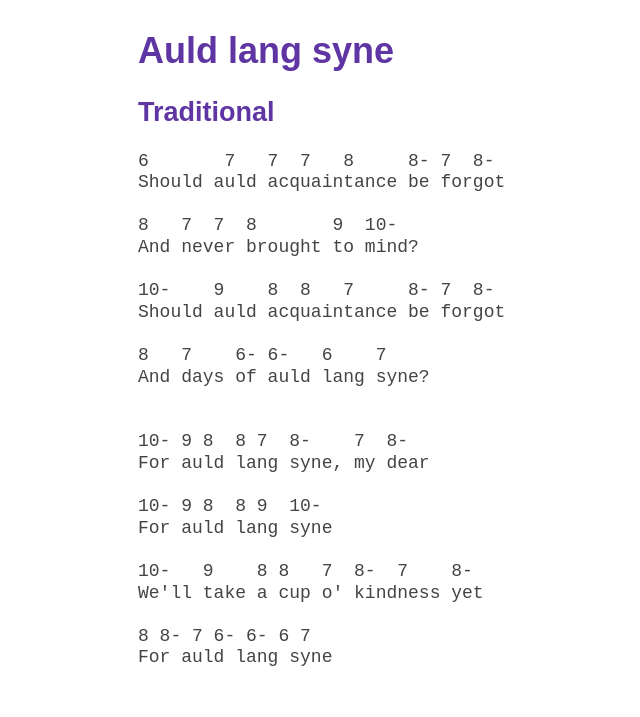
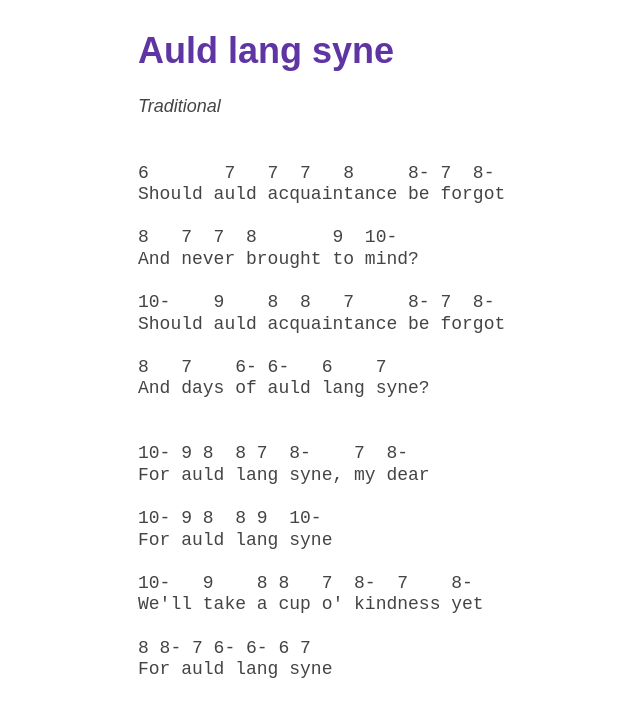
Before and after one commit to dariofabbri/harmonica-tabs, a Jekyll site: the page built from _tabs/auld-lang-syne.md, in a window 1280 px wide. Shown: the top 717 px of the page, without its empty margins (70-710 px from the left). Built offline with Jekyll 4.4.1, drawn with Linux system fonts in a browser that asks for light colours.

Commit message:
Style improved

```diff
--- a/css/style.css
+++ b/css/style.css
@@ -13,9 +13,15 @@ body {
     padding: .25rem;
 }
 
-h1,
+h1 {
+    color: #5f34a3;
+}
+
 h2 {
-    color: #5f34a3;
+  font-size: inherit;
+  font-weight: normal;
+  font-style: italic;
+  padding-bottom: 1.5em;
 }
 
 section.list p {
```
Also changed, not shown: _tabs/signor-tra-le-tende-schierati.md (+1 -1 lines).
